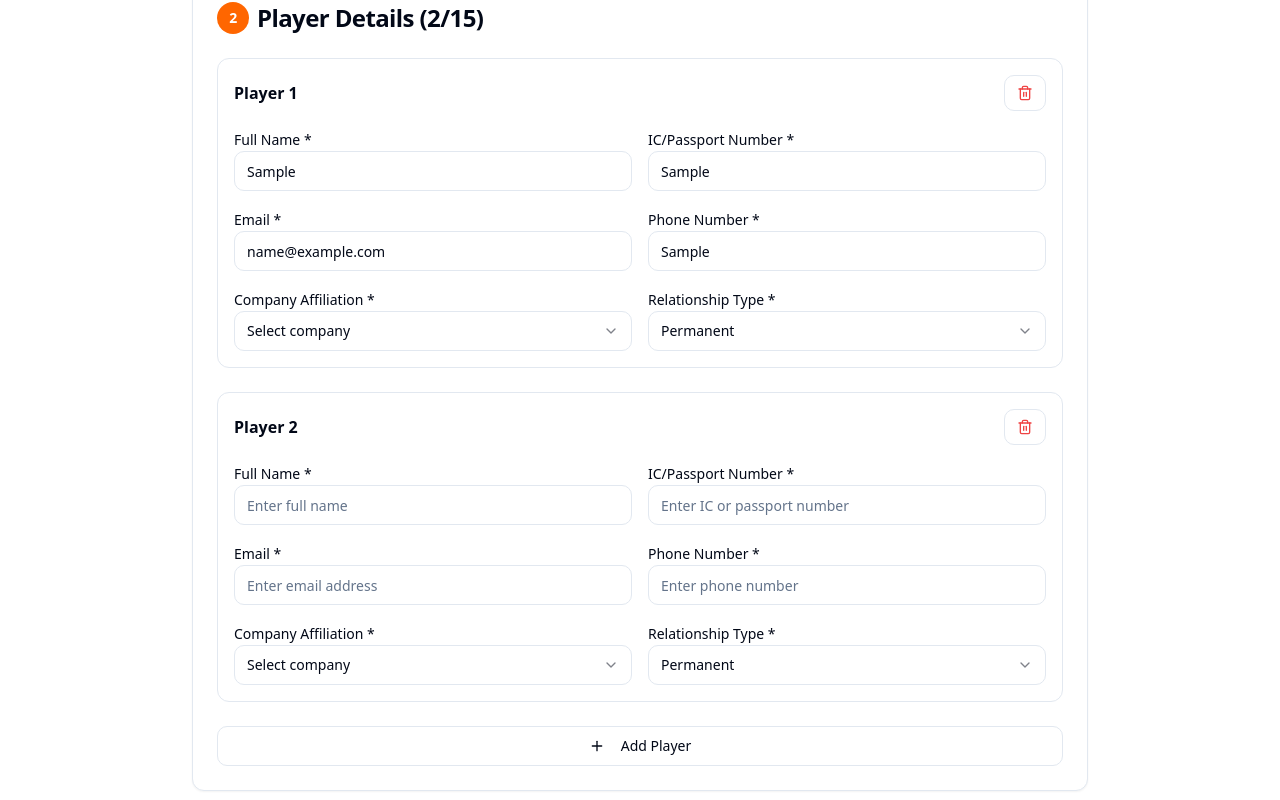
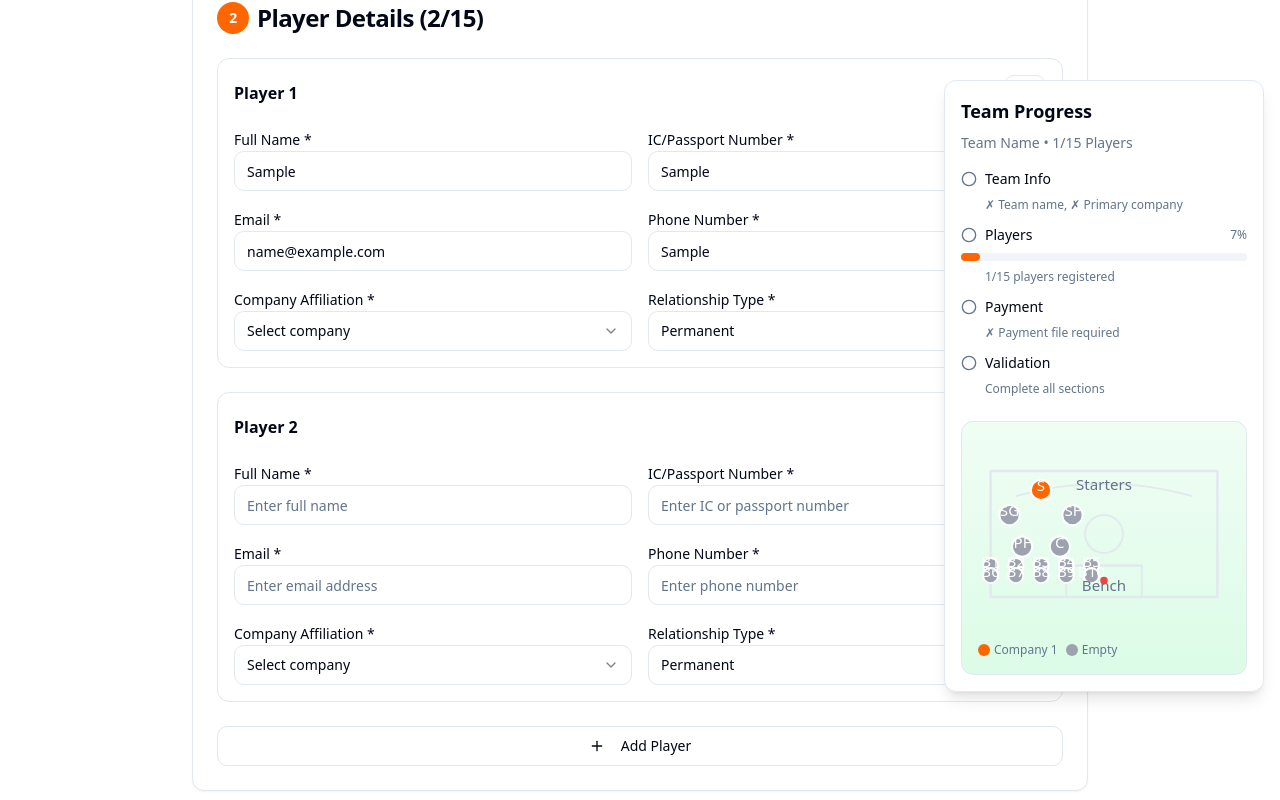
Before and after one commit to zeidalqadri/cbl2025-corporate-form, a React (Vite) app: page / in a window 1280 px wide. Both pictures are taken after typing "Sample", "Sample", "name@example.com", "Sample" into the empty fields and a click on the button "Add Player". Shown: the part 737-1537 px from the top of the page. Built offline with nearby package versions, Linux system fonts and the light colour scheme.

Commit message:
Add basketball court progress tracker
Implement the plan for a visual progress tracker with a basketball court visualization.

```diff
--- /dev/null
+++ b/src/components/BasketballCourtTracker.tsx
@@ -0,0 +1,162 @@
+import React from 'react';
+import { CourtPlayer } from './CourtPlayer';
+import { ProgressIndicator } from './ProgressIndicator';
+
+interface Player {
+  id: string;
+  fullName: string;
+  affiliation: string;
+}
+
+interface BasketballCourtTrackerProps {
+  players: Player[];
+  teamName: string;
+  company1: string;
+  company2: string;
+  paymentFile: File | null;
+  isValidated: boolean;
+}
+
+export const BasketballCourtTracker: React.FC<BasketballCourtTrackerProps> = ({
+  players,
+  teamName,
+  company1,
+  company2,
+  paymentFile,
+  isValidated,
+}) => {
+  // Calculate progress metrics
+  const totalPlayers = 15;
+  const filledPlayers = players.filter(p => p.fullName.trim()).length;
+  const playerProgress = (filledPlayers / totalPlayers) * 100;
+
+  const teamInfoComplete = teamName.trim() && company1.trim();
+  const paymentComplete = !!paymentFile;
+
+  // Generate court positions (5 starters + 10 bench)
+  const starterPositions = [
+    { x: 50, y: 25, label: 'PG' }, // Point Guard
+    { x: 25, y: 45, label: 'SG' }, // Shooting Guard
+    { x: 75, y: 45, label: 'SF' }, // Small Forward
+    { x: 35, y: 70, label: 'PF' }, // Power Forward
+    { x: 65, y: 70, label: 'C' },  // Center
+  ];
+
+  const benchPositions = Array.from({ length: 10 }, (_, i) => ({
+    x: 10 + (i % 5) * 20,
+    y: 85 + Math.floor(i / 5) * 8,
+    label: `B${i + 1}`,
+  }));
+
+  const allPositions = [...starterPositions, ...benchPositions];
+
+  // Determine player color based on affiliation
+  const getPlayerColor = (player: Player) => {
+    if (!player.fullName.trim()) return 'gray';
+    if (player.affiliation === company1) return 'hsl(var(--primary))';
+    if (player.affiliation === company2) return 'hsl(var(--secondary))';
+    return 'hsl(var(--accent))';
+  };
+
+  return (
+    <div className="fixed right-4 top-20 w-80 bg-card border border-border rounded-lg shadow-lg p-4 z-50 max-h-[calc(100vh-100px)] overflow-y-auto">
+      {/* Header */}
+      <div className="mb-4">
+        <h3 className="text-lg font-semibold text-foreground mb-2">Team Progress</h3>
+        <div className="text-sm text-muted-foreground">
+          {teamName || 'Team Name'} • {filledPlayers}/{totalPlayers} Players
+        </div>
+      </div>
+
+      {/* Progress Indicators */}
+      <div className="space-y-3 mb-6">
+        <ProgressIndicator
+          label="Team Info"
+          complete={!!teamInfoComplete}
+          description={`${teamName ? '✓' : '✗'} Team name, ${company1 ? '✓' : '✗'} Primary company`}
+        />
+        <ProgressIndicator
+          label="Players"
+          complete={filledPlayers >= 15}
+          description={`${filledPlayers}/15 players registered`}
+          progress={playerProgress}
+        />
+        <ProgressIndicator
+          label="Payment"
+          complete={paymentComplete}
+          description={paymentFile ? '✓ Payment file uploaded' : '✗ Payment file required'}
+        />
+        <ProgressIndicator
+          label="Validation"
+          complete={isValidated}
+          description={isValidated ? '✓ Form validated' : 'Complete all sections'}
+        />
+      </div>
+
+      {/* Basketball Court */}
+      <div className="bg-gradient-to-b from-green-50 to-green-100 dark:from-green-950 dark:to-green-900 rounded-lg p-4 border">
+        <svg viewBox="0 0 200 120" className="w-full h-48">
+          {/* Court outline */}
+          <rect x="10" y="10" width="180" height="100" fill="none" stroke="hsl(var(--border))" strokeWidth="2" />
+
+          {/* Center circle */}
+          <circle cx="100" cy="60" r="15" fill="none" stroke="hsl(var(--border))" strokeWidth="1.5" />
+
+          {/* Three-point line (simplified arc) */}
+          <path d="M 30 30 Q 100 10 170 30" fill="none" stroke="hsl(var(--border))" strokeWidth="1.5" />
+
+          {/* Free throw line */}
+          <line x1="70" y1="85" x2="130" y2="85" stroke="hsl(var(--border))" strokeWidth="1.5" />
+
+          {/* Key/Paint area */}
+          <rect x="70" y="85" width="60" height="25" fill="none" stroke="hsl(var(--border))" strokeWidth="1.5" />
+
+          {/* Hoop */}
+          <circle cx="100" cy="97" r="3" fill="hsl(var(--destructive))" />
+
+          {/* Player positions */}
+          {allPositions.map((position, index) => {
+            const player = players[index] || { id: `empty-${index}`, fullName: '', affiliation: '' };
+            return (
+              <CourtPlayer
+                key={`position-${index}`}
+                x={position.x}
+                y={position.y}
+                player={player}
+                color={getPlayerColor(player)}
+                position={position.label}
+                isStarter={index < 5}
+              />
+            );
+          })}
+
+          {/* Court labels */}
+          <text x="100" y="25" textAnchor="middle" className="fill-muted-foreground" fontSize="12">
+            Starters
+          </text>
+          <text x="100" y="105" textAnchor="middle" className="fill-muted-foreground" fontSize="12">
+            Bench
+          </text>
+        </svg>
+
+        {/* Legend */}
+        <div className="mt-3 flex flex-wrap gap-2 text-xs">
+          <div className="flex items-center gap-1">
+            <div className="w-3 h-3 rounded-full" style={{ backgroundColor: 'hsl(var(--primary))' }}></div>
+            <span className="text-muted-foreground">{company1 || 'Company 1'}</span>
+          </div>
+          {company2 && (
+            <div className="flex items-center gap-1">
+              <div className="w-3 h-3 rounded-full" style={{ backgroundColor: 'hsl(var(--secondary))' }}></div>
+              <span className="text-muted-foreground">{company2}</span>
+            </div>
+          )}
+          <div className="flex items-center gap-1">
+            <div className="w-3 h-3 rounded-full bg-gray-400"></div>
+            <span className="text-muted-foreground">Empty</span>
+          </div>
+        </div>
+      </div>
+    </div>
+  );
+};
--- a/src/components/CBLRegistrationForm.tsx
+++ b/src/components/CBLRegistrationForm.tsx
@@ -9,6 +9,7 @@ import { Trash2, Plus, Upload, FileText } from "lucide-react";
 import { useToast } from "@/components/ui/use-toast";
 import { supabase } from "@/integrations/supabase/client";
 import { useAuth } from "@/hooks/useAuth";
+import { BasketballCourtTracker } from "./BasketballCourtTracker";
 
 interface Player {
   id: string;
@@ -398,6 +399,16 @@ const CBLRegistrationForm = () => {
 
   return (
     <div className="bg-background p-4">
+      {/* Basketball Court Tracker */}
+      <BasketballCourtTracker
+        players={players}
+        teamName={teamName}
+        company1={company1}
+        company2={company2}
+        paymentFile={paymentFile}
+        isValidated={isValidated}
+      />
+
       <div className="max-w-4xl mx-auto">
         {/* Header with Logo */}
         <div className="text-center mb-8">
--- /dev/null
+++ b/src/components/CourtPlayer.tsx
@@ -0,0 +1,61 @@
+import React from 'react';
+
+interface Player {
+  id: string;
+  fullName: string;
+  affiliation: string;
+}
+
+interface CourtPlayerProps {
+  x: number;
+  y: number;
+  player: Player;
+  color: string;
+  position: string;
+  isStarter: boolean;
+}
+
+export const CourtPlayer: React.FC<CourtPlayerProps> = ({
+  x,
+  y,
+  player,
+  color,
+  position,
+  isStarter,
+}) => {
+  const hasPlayer = player.fullName.trim();
+  const initials = hasPlayer
+    ? player.fullName.split(' ').map(n => n[0]).join('').substring(0, 2).toUpperCase()
+    : position;
+
+  return (
+    <g>
+      {/* Player circle */}
+      <circle
+        cx={x}
+        cy={y}
+        r={isStarter ? 8 : 6}
+        fill={hasPlayer ? color : '#9CA3AF'}
+        stroke="white"
+        strokeWidth="1.5"
+        className="transition-all duration-300 hover:scale-110"
+      />
+
+      {/* Player initials/position */}
+      <text
+        x={x}
+        y={y + 1}
+        textAnchor="middle"
+        className="fill-white text-xs font-medium pointer-events-none"
+        fontSize={isStarter ? "8" : "6"}
+      >
+        {initials}
+      </text>
+
+      {/* Tooltip area (invisible) */}
+      {hasPlayer && (
+        <title>{`${player.fullName} - ${player.affiliation}`}</title>
+      )}
+    </g>
+  );
+};
--- /dev/null
+++ b/src/components/ProgressIndicator.tsx
@@ -0,0 +1,51 @@
+import React from 'react';
+import { CheckCircle, Circle } from 'lucide-react';
+
+interface ProgressIndicatorProps {
+  label: string;
+  complete: boolean;
+  description: string;
+  progress?: number;
+}
+
+export const ProgressIndicator: React.FC<ProgressIndicatorProps> = ({
+  label,
+  complete,
+  description,
+  progress,
+}) => {
+  return (
+    <div className="space-y-2">
+      <div className="flex items-center justify-between">
+        <div className="flex items-center gap-2">
+          {complete ? (
+            <CheckCircle className="w-4 h-4 text-green-500" />
+          ) : (
+            <Circle className="w-4 h-4 text-muted-foreground" />
+          )}
+          <span className={`text-sm font-medium ${complete ? 'text-green-700 dark:text-green-400' : 'text-foreground'}`}>
+            {label}
+          </span>
+        </div>
+        {progress !== undefined && (
+          <span className="text-xs text-muted-foreground">
+            {Math.round(progress)}%
+          </span>
+        )}
+      </div>
+
+      {progress !== undefined && (
+        <div className="w-full bg-muted rounded-full h-2">
+          <div
+            className="bg-primary h-2 rounded-full transition-all duration-500 ease-out"
+            style={{ width: `${Math.min(progress, 100)}%` }}
+          />
+        </div>
+      )}
+
+      <p className="text-xs text-muted-foreground pl-6">
+        {description}
+      </p>
+    </div>
+  );
+};
```
